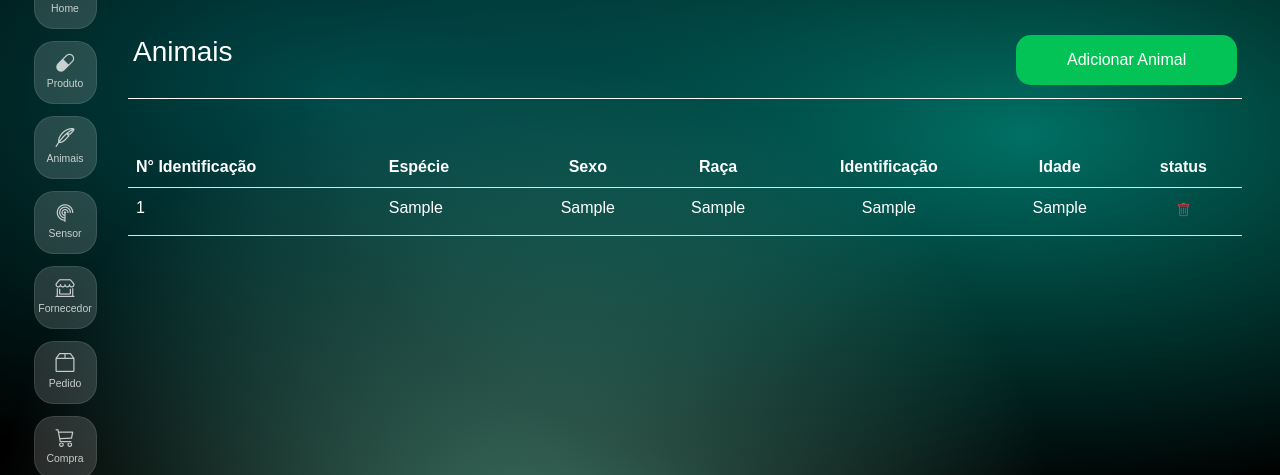
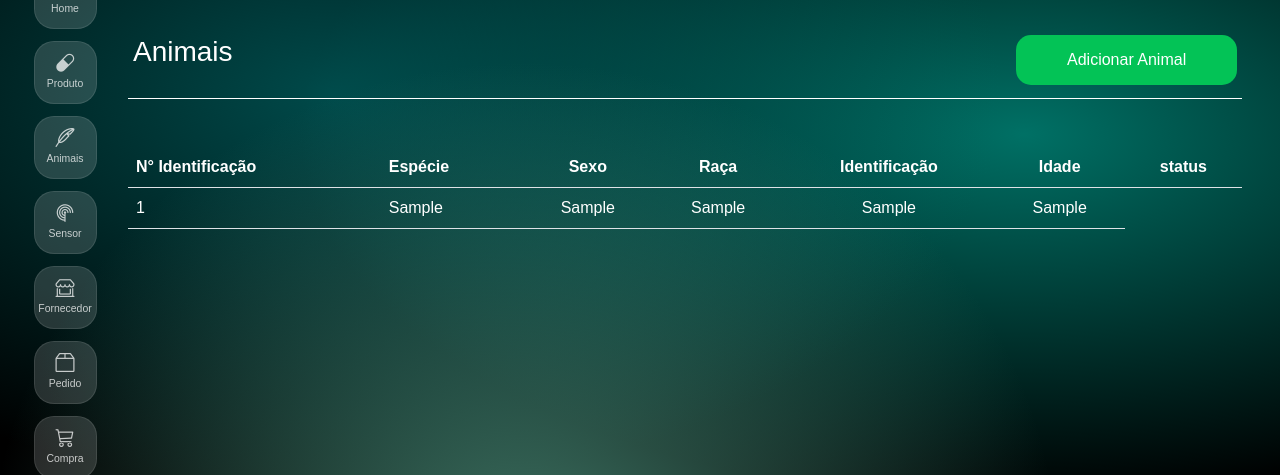
Before and after one commit to VETALLIS/Projeto, a Flask app: page /animal in a window 1280 px wide. Shown: the part 146-621 px from the top of the page. Run offline with Flask 3, Linux system fonts and the light colour scheme; tables that the repository leaves empty hold one stand-in row (values such as "Sample post").

Commit message:
Update animais_cadastrados.html

```diff
--- a/templates/animais_cadastrados.html
+++ b/templates/animais_cadastrados.html
@@ -29,11 +29,6 @@
             <td  style="color: white;">{{ animal.animal_raca or animal['animal_raca'] }}</td>
             <td  style="color: white;">{{ animal.animal_identificacao or animal['animal_identificacao'] }}</td>
             <td  style="color: white;">{{ animal.animal_idade or animal['animal_idade'] }}</td>
-            <td>
-                <a class="btn btn-sm btn-link text-danger" href="{{url_for('excluir_animais_cadastrados', animais_cadastrados_id=animais.animais_cadastrados_id)}}">
-                    <i class="bi bi-trash"></i>
-                </a>
-            </td>
 
         </tr>
         {% endfor %}
```
